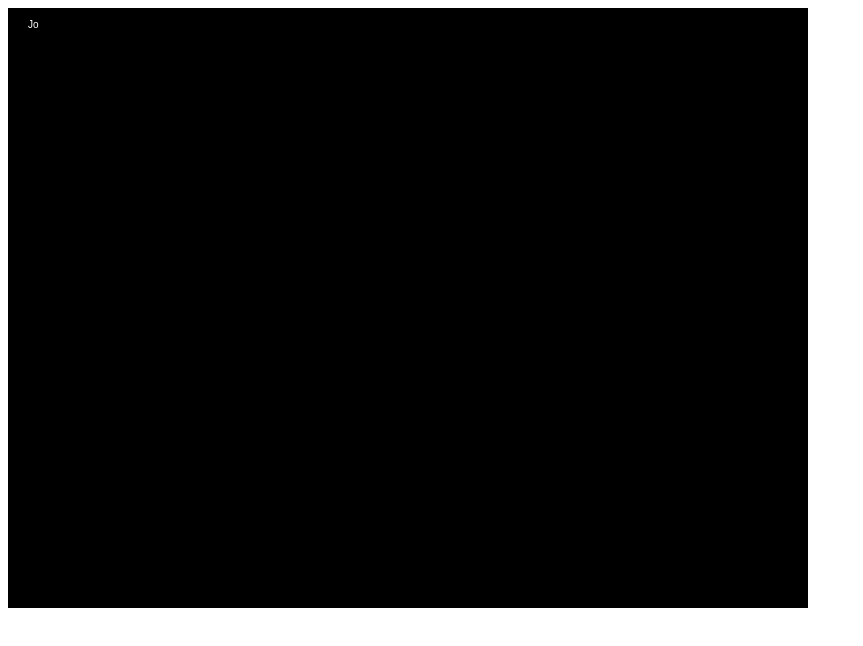
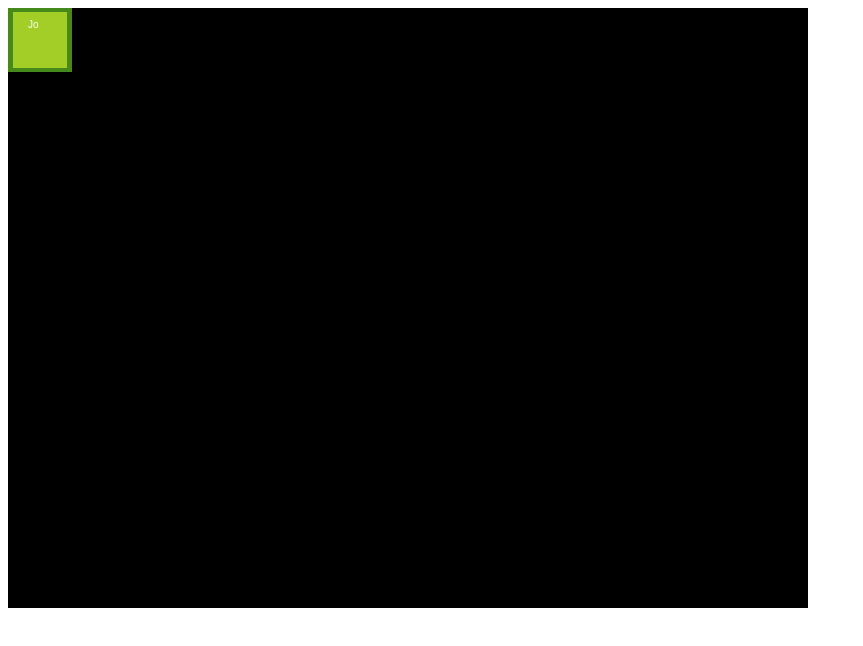
Before and after one commit to Admiral-Enigma/Coding-Pirate-Spil, a website: page index.html in a window 1280 px wide. Shown: the whole page, without its empty margins (0-863 px from the left). Drawn offline with Linux system fonts and the light colour scheme.

Commit message:
Added image drawing

```diff
--- a/index.html
+++ b/index.html
@@ -9,6 +9,9 @@
     <canvas id="canvas" width="800" height="600" class="noSmooth"></canvas>
     <script src="js/core/GraphicsCommon.js" charset="utf-8"></script>
     <script src="js/core/AssetLoader.js" charset="utf-8"></script>
+
+    <script src="js/core/Input.js" charset="utf-8"></script>
+
     <script src="js/core/Main.js" charset="utf-8"></script>
   </body>
 </html>
--- a/public/js/core/Main.js
+++ b/public/js/core/Main.js
@@ -1,8 +1,20 @@
 var canvas, ctx
+var placeHolderImg = document.createElement('img')
+
+var coreAssets = [
+  {variable: placeHolderImg, src: 'placeHolderTile.png'}
+]
 
 window.onload = function () {
   canvas = document.getElementById('canvas')
   ctx = canvas.getContext('2d')
+  ctx.webkitImageSmoothingEnabled = false
+  ctx.mozImageSmoothingEnabled = false
+  ctx.imageSmoothingEnabled = false
+
+  AssetLoader.loadImages(coreAssets)
+
+
   startGame()
 }
 
@@ -17,6 +29,8 @@ function update() {
 
 function draw() {
   colorRect(0,0, canvas.width,canvas.height, 'black')
+  //colorText(Input.mouseX,Input.mouseY, Math.floor(Input.mouseX)+":"+Math.floor(Input.mouseY), "yellow")
+  ctx.drawImage(placeHolderImg, 0,0)
   colorText(20,20, "Jo", 'white')
 
 }
```
Also changed, not shown: public/assets/placeHolderTile.png (added), public/js/core/Input.js (added), 1 other file.
